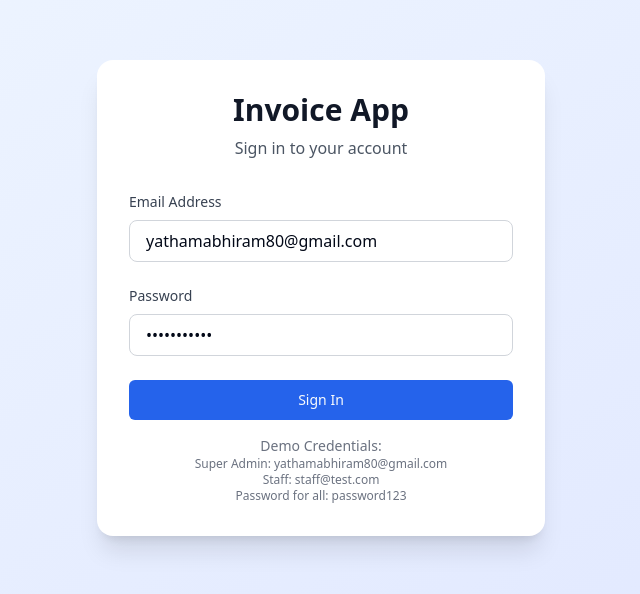
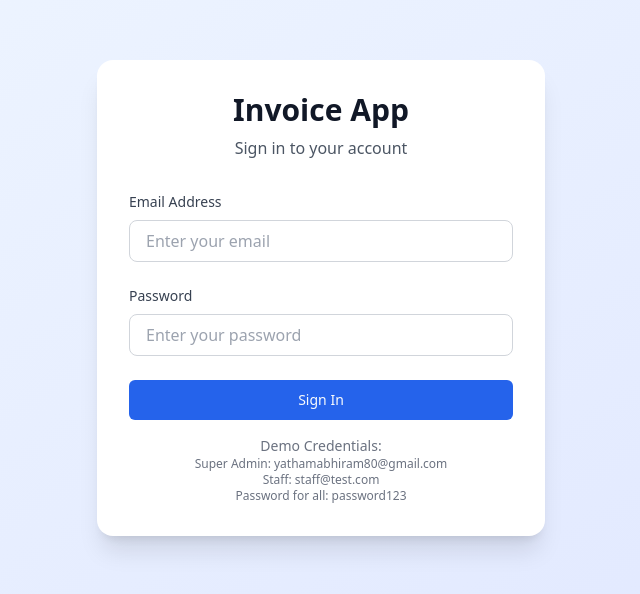
Before and after one commit to YathamAbhiram/invoice-app, a React (Create React App) app: page /login in a window 1280 px wide. Shown: the part 102-696 px from the top of the page, without its empty margins (319-959 px from the left). Built offline with nearby package versions, Linux system fonts and the light colour scheme; what @react-pdf/renderer would draw is missing.

Commit message:
Update Login.jsx

```diff
--- a/src/pages/Login.jsx
+++ b/src/pages/Login.jsx
@@ -5,8 +5,8 @@ import { Button } from '../components/ui/Button'
 import toast from 'react-hot-toast'
 
 const Login = () => {
-  const [email, setEmail] = useState('yathamabhiram80@gmail.com')
-  const [password, setPassword] = useState('password123')
+  const [email, setEmail] = useState('')
+  const [password, setPassword] = useState('')
   const [loading, setLoading] = useState(false)
   const { login, user } = useAuth()
   const navigate = useNavigate()
```
